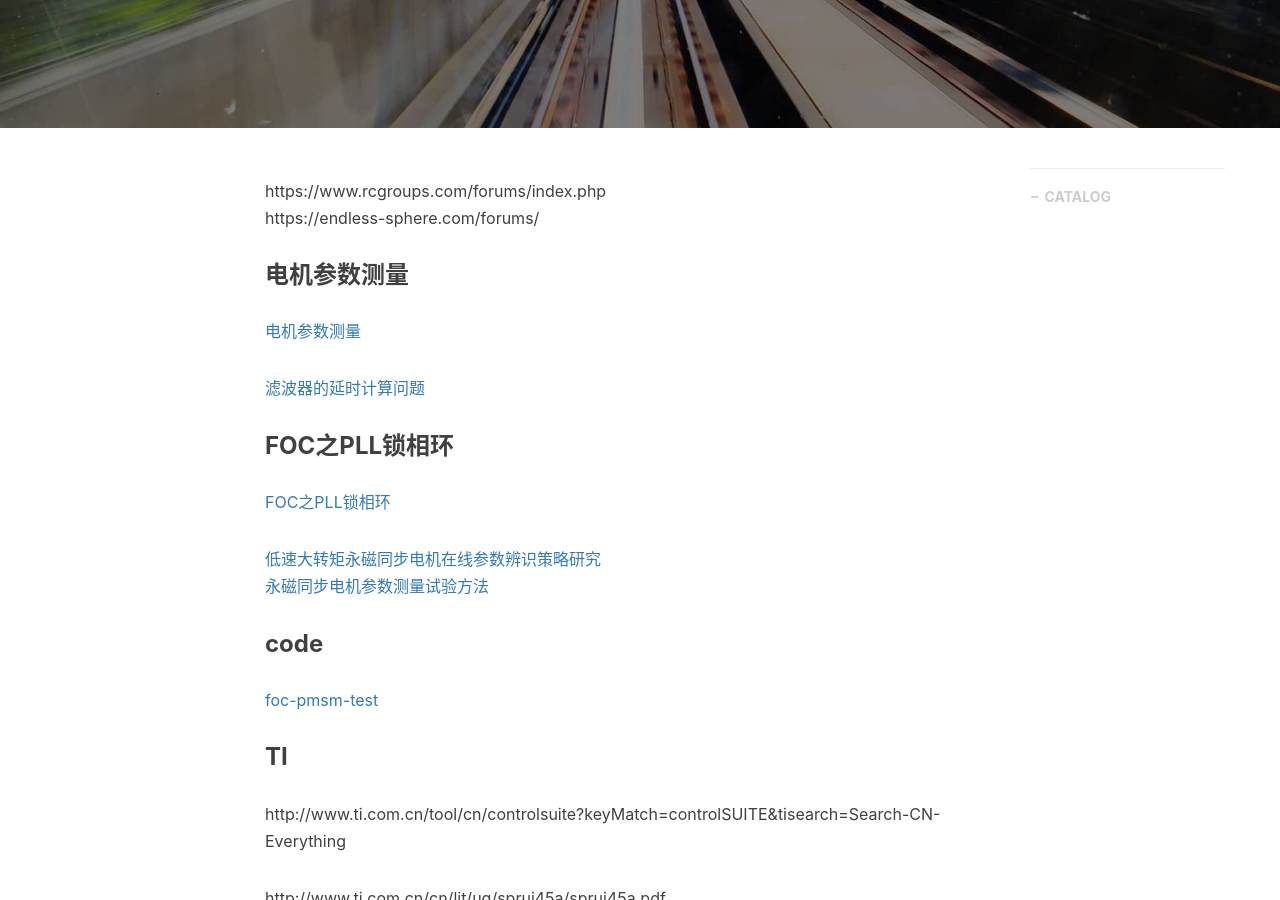
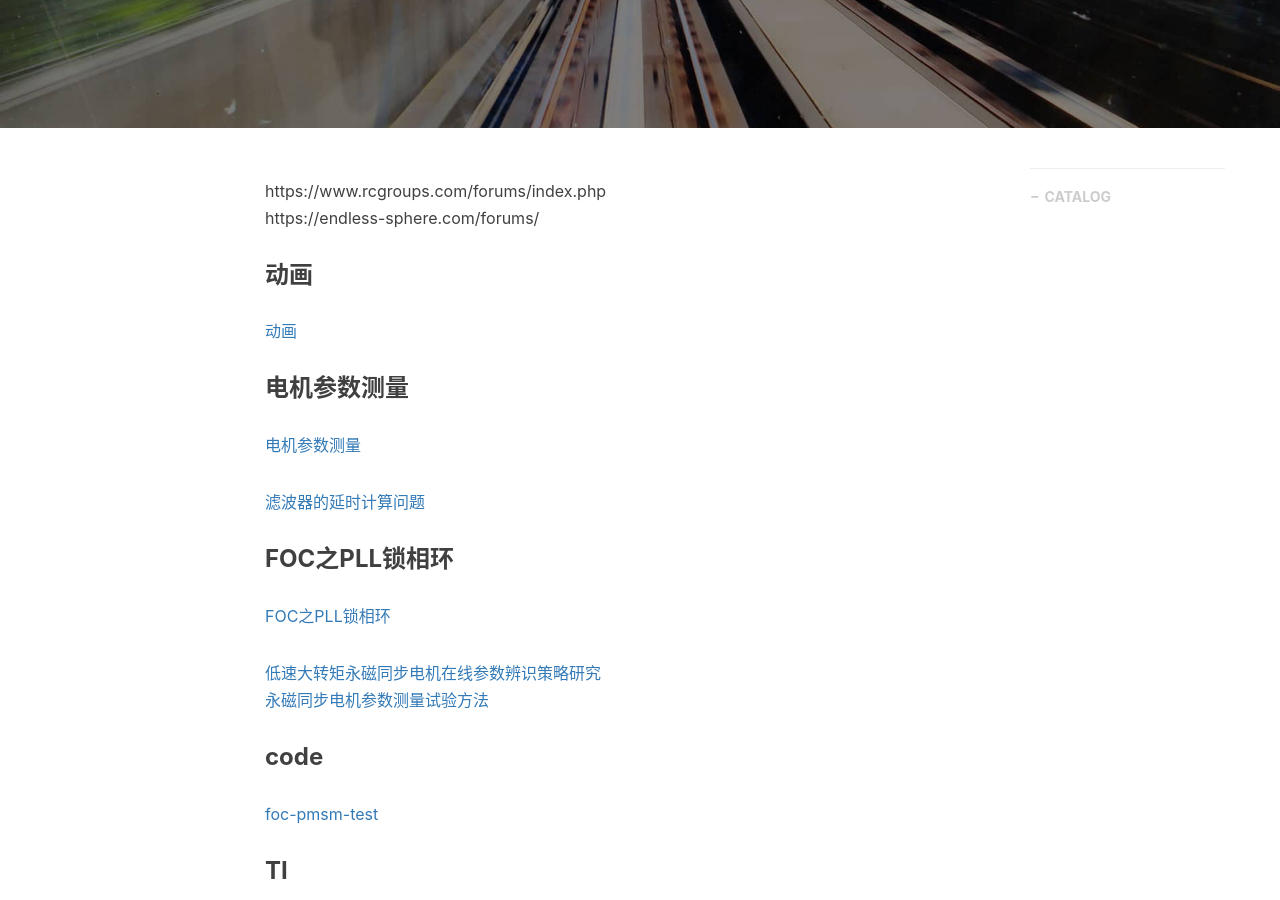
Before and after one commit to gary-robotics/dlward, a Jekyll site: the page built from _posts/2018-10-09-FOC-2018.markdown, in a window 1280 px wide and 900 px high, scrolled down 395 px. Built offline with Jekyll 4.4.1, drawn with Linux system fonts in a browser that asks for light colours; nearby versions of some CDN libraries; comment, search, counter and statistics services are not loaded.

Commit message:
Update 2018-10-09-FOC-2018.markdown

```diff
--- a/_posts/2018-10-09-FOC-2018.markdown
+++ b/_posts/2018-10-09-FOC-2018.markdown
@@ -11,6 +11,9 @@ tags:                               #标签
 ---
 https://www.rcgroups.com/forums/index.php
 https://endless-sphere.com/forums/
+
+### 动画
+[动画](https://zhuanlan.zhihu.com/p/82694816)
 
 ### 电机参数测量
 [电机参数测量](https://wenku.baidu.com/view/fb2831595e0e7cd184254b35eefdc8d376ee14d6.html?rec_flag=default&sxts=1574212625812&pn=32)
```
